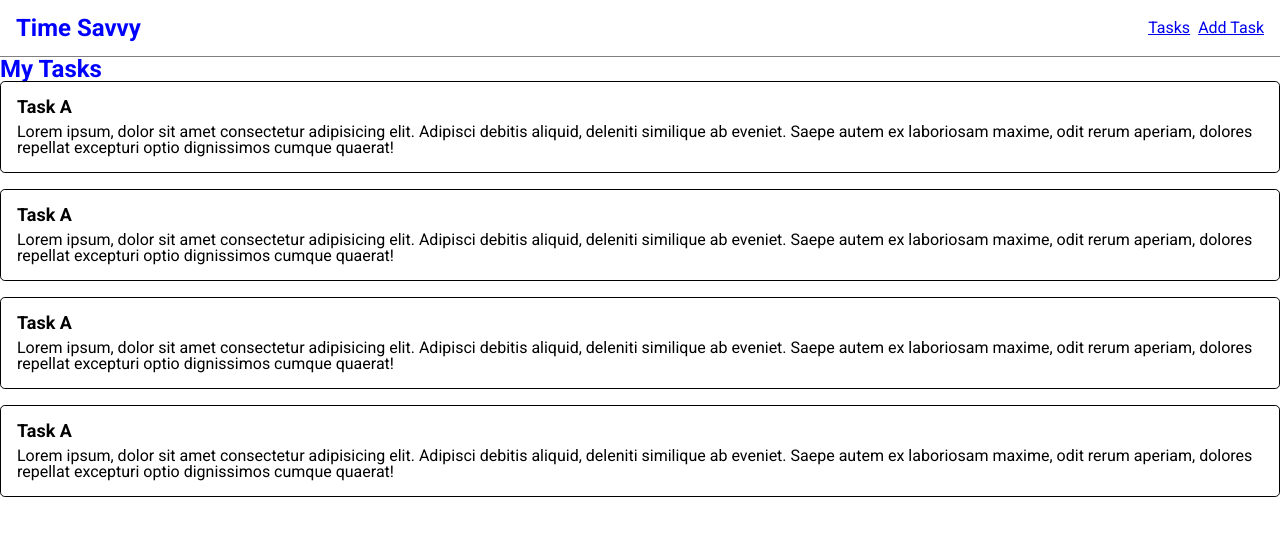
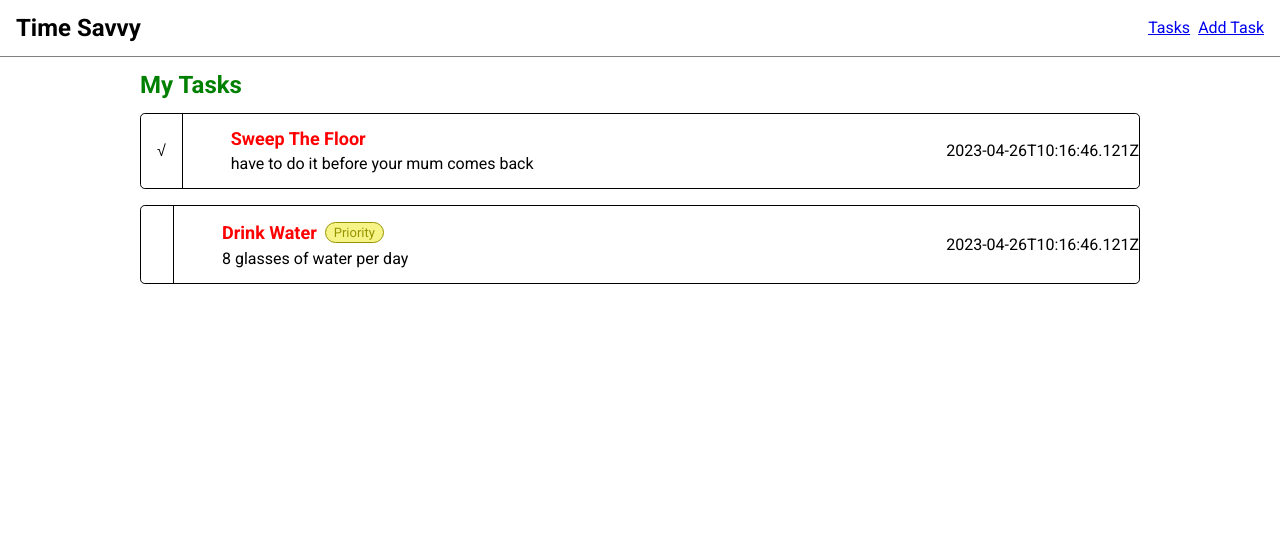
Before and after one commit to AmberG31/TimeSavyy, a React (Create React App) app in the folder frontend/: page /tasks in a window 1280 px wide. Shown: the top 536 px of the page. Built offline with nearby package versions, Linux system fonts and the light colour scheme.

Commit message:
Created fake data and updated style for Task and TaskList component
Co-authored-by: terryhycheng <terryhycheng@gmail.com>

```diff
--- a/frontend/src/components/TaskList/Task.module.scss
+++ b/frontend/src/components/TaskList/Task.module.scss
@@ -1,13 +1,54 @@
 @import "../../styles/";
 
+$yellow-color: #f6f486;
+$yellow-dark: rgb(151, 148, 0);
+
 .container {
+  display: flex;
+  gap: 1rem;
+  align-items: center;
+  justify-content: space-between;
   border: 1px solid black;
   border-radius: 0.3rem;
+}
+
+.container_left_wrapper {
+  display: flex;
+  gap: 2rem;
+  align-items: stretch;
+}
+
+.tick_wrapper {
+  display: flex;
+  align-items: center;
+  border-right: 1px solid black;
   padding: 1rem;
+}
 
-  h2 {
+.content_wrapper {
+  padding: 1rem;
+}
+
+.title_wrapper {
+  display: flex;
+  gap: 0.5rem;
+  align-items: center;
+  margin-bottom: 0.5rem;
+
+  .title {
+    color: red;
     font-size: large;
     font-weight: bold;
-    margin-bottom: 0.5rem;
+    text-transform: capitalize;
+  }
+
+  .tag {
+    text-transform: capitalize;
+    border: 1px solid $yellow-dark;
+    color: $yellow-dark;
+    background-color: $yellow-color;
+    padding: 0.2rem 0.5rem;
+    border-radius: 1rem;
+    font-size: small;
   }
 }
--- a/frontend/src/components/TaskList/Task.tsx
+++ b/frontend/src/components/TaskList/Task.tsx
@@ -1,15 +1,29 @@
 import styles from "./Task.module.scss";
+import { type Task as TaskType } from "../../../../types/task";
 
-const Task = () => {
+type Props = {
+  task: TaskType;
+};
+
+const Task = ({ task }: Props) => {
+  const { title, content, is_completed, is_priority, createdAt } = task;
   return (
     <div className={styles.container}>
-      <h2>Task A</h2>
-      <p>
-        Lorem ipsum, dolor sit amet consectetur adipisicing elit. Adipisci
-        debitis aliquid, deleniti similique ab eveniet. Saepe autem ex
-        laboriosam maxime, odit rerum aperiam, dolores repellat excepturi optio
-        dignissimos cumque quaerat!
-      </p>
+      <div className={styles.container_left_wrapper}>
+        <div className={styles.tick_wrapper}>
+          {is_completed && <p className={styles.tick}>√</p>}
+        </div>
+        <div className={styles.content_wrapper}>
+          <div className={styles.title_wrapper}>
+            <h2 className={styles.title}>{title}</h2>
+            {is_priority && <div className={styles.tag}>priority</div>}
+          </div>
+          <p>{content}</p>
+        </div>
+      </div>
+      <div>
+        <p>{createdAt}</p>
+      </div>
     </div>
   );
 };
--- a/frontend/src/components/TaskList/TaskList.module.scss
+++ b/frontend/src/components/TaskList/TaskList.module.scss
@@ -1,11 +1,18 @@
 @import "../../styles/";
 
-.task_list_container {
-  display: flex;
-  flex-direction: column;
-  gap: 1rem;
+.container {
+  max-width: 1000px;
+  margin: auto;
+  padding: 0 2%;
+
+  .title {
+    color: green;
+    margin: 1rem 0;
+  }
+
+  .list {
+    display: flex;
+    flex-direction: column;
+    gap: 1rem;
+  }
 }
-
-h1 {
-  color: blue;
-}
--- a/frontend/src/components/TaskList/TaskList.tsx
+++ b/frontend/src/components/TaskList/TaskList.tsx
@@ -1,15 +1,36 @@
 import Task from "./Task";
+import { type Task as TaskType } from "../../../../types/task";
 import styles from "./TaskList.module.scss";
+
+const fakeTasks: TaskType[] = [
+  {
+    id: 1,
+    title: "sweep the floor",
+    content: "have to do it before your mum comes back",
+    due_date: "2023-04-26",
+    is_completed: true,
+    is_priority: false,
+    createdAt: "2023-04-26T10:16:46.121Z",
+  },
+  {
+    id: 2,
+    title: "drink water",
+    content: "8 glasses of water per day",
+    due_date: "2023-02-24",
+    is_completed: false,
+    is_priority: true,
+    createdAt: "2023-04-26T10:16:46.121Z",
+  },
+];
 
 const TaskList = () => {
   return (
-    <div>
-      <h1>My Tasks</h1>
-      <div className={styles.task_list_container}>
-        <Task />
-        <Task />
-        <Task />
-        <Task />
+    <div className={styles.container}>
+      <h1 className={styles.title}>My Tasks</h1>
+      <div className={styles.list}>
+        {fakeTasks.map((task) => (
+          <Task key={task.id} task={task} />
+        ))}
       </div>
     </div>
   );
--- a/frontend/src/styles/_variables.scss
+++ b/frontend/src/styles/_variables.scss
@@ -1 +1 @@
-$main-color: red;
+$main-color: black;
```
